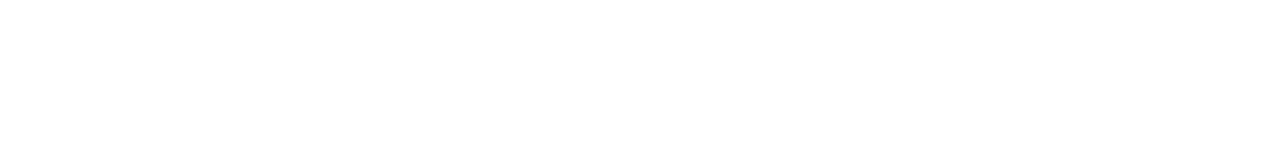
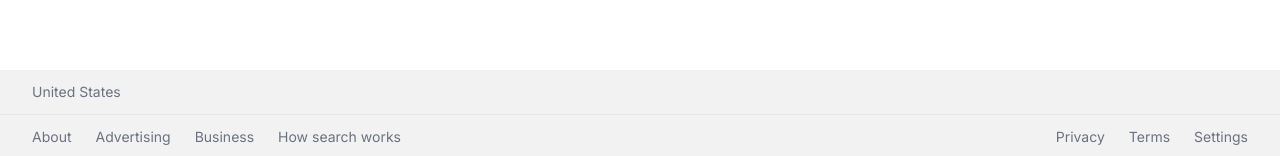
Before and after one commit to supersudh/google-clone-nextjs13, a Next.js app: page / in a window 1280 px wide. Shown: the part 641-797 px from the top of the page. Built offline with nearby package versions, Linux system fonts and the light colour scheme.

Commit message:
Add footer component

```diff
--- a/src/app/globals.css
+++ b/src/app/globals.css
@@ -4,7 +4,10 @@
 
 @layer components {
   .btn {
-    @apply bg-[#f8f9fa]
-    rounded-md text-sm text-gray-800 hover:ring-1 hover:ring-gray-200 focus:outline-none active:ring-gray-300 hover:shadow-md w-36 h-10 transition-shadow;
+    @apply bg-[#f8f9fa] rounded-md text-sm text-gray-800 hover:ring-1 hover:ring-gray-200 focus:outline-none active:ring-gray-300 hover:shadow-md w-36 h-10 transition-shadow;
+  }
+
+  .link {
+    @apply hover:underline cursor-pointer;
   }
 }
--- a/src/app/layout.jsx
+++ b/src/app/layout.jsx
@@ -1,3 +1,4 @@
+import Footer from '@/components/Footer'
 import './globals.css'
 import { Inter } from 'next/font/google'
 
@@ -11,7 +12,11 @@
 export default function RootLayout({ children }) {
   return (
     <html lang="en">
-      <body className={inter.className}>{children}</body>
+      <body className={inter.className}>
+        {children}
+        {/* Footer */}
+        <Footer />
+      </body>
     </html>
   )
 }
--- /dev/null
+++ b/src/components/CountryLookup.jsx
@@ -0,0 +1,8 @@
+
+export default function CountryLookup() {
+  return (
+    <div className="text-center sm:text-left">
+      United States
+    </div>
+  );
+}
--- /dev/null
+++ b/src/components/Footer.jsx
@@ -0,0 +1,25 @@
+import CountryLookup from "./CountryLookup";
+
+export default function Footer() {
+  return (
+    <footer className="absolute bottom-0 text-sm text-gray-500 bg-[#f2f2f2] w-full">
+      <div className="border-b px-8 py-3">
+        <CountryLookup />
+      </div>
+      <div className="flex flex-col sm:flex-row justify-between items-center px-8 py-3 space-y-7 sm:space-y-0">
+        <ul className="flex items-center space-x-6">
+          <li className="link">About</li>
+          <li className="link">Advertising</li>
+          <li className="link">Business</li>
+          <li className="link">How search works</li>
+        </ul>
+
+        <ul className="flex items-center space-x-6">
+          <li className="link">Privacy</li>
+          <li className="link">Terms</li>
+          <li className="link">Settings</li>
+        </ul>
+      </div>
+    </footer>
+  );
+}
```
